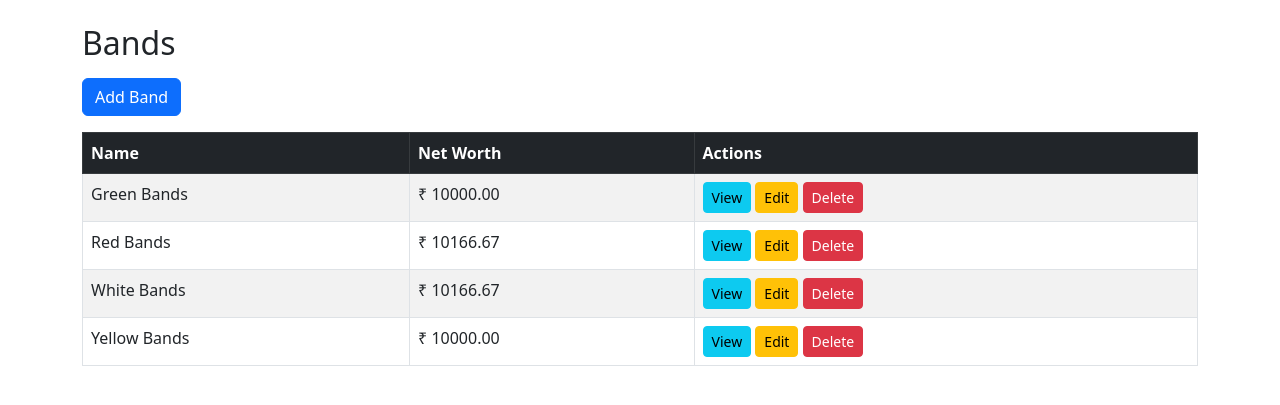
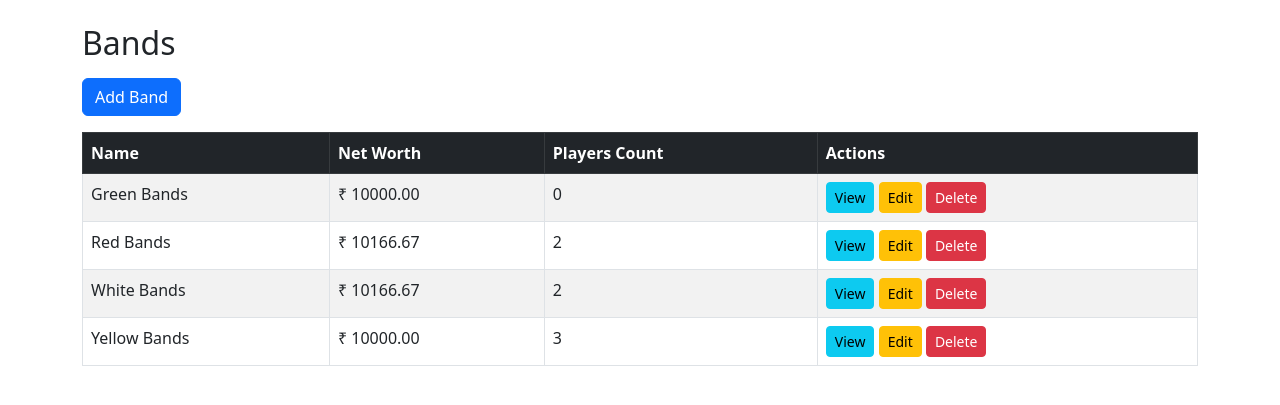
Before and after one commit to bhadrinath95/wrestling, a Django app: page /academy/bands/ in a window 1280 px wide. Shown: the part 56-461 px from the top of the page. Run offline with Django 5.2, Linux system fonts and the light colour scheme; a user stored in the database is signed in; data comes from the database, SQL or seed files in the repository.

Commit message:
third commit

```diff
--- a/academy/models.py
+++ b/academy/models.py
@@ -9,6 +9,10 @@ class Band(models.Model):
 
     def __str__(self):
         return self.name
+
+    @property
+    def player_count(self):
+        return self.player_band.count()
 
 class Player(models.Model):
     GENDER_CHOICES = [
--- a/templates/academy/bands/band_list.html
+++ b/templates/academy/bands/band_list.html
@@ -9,6 +9,7 @@
     <tr>
       <th>Name</th>
       <th>Net Worth</th>
+      <th>Players Count</th>
       <th>Actions</th>
     </tr>
   </thead>
@@ -17,6 +18,7 @@
     <tr>
       <td>{{ band.name }}</td>
       <td>₹ {{ band.networth|floatformat:2 }}</td>
+      <td>{{ band.player_count }}</td>
       <td>
         <a href="{% url 'band-view' band.id %}" class="btn btn-info btn-sm">View</a>
         <a href="{% url 'band-update' band.id %}" class="btn btn-warning btn-sm">Edit</a>
--- a/templates/academy/view.html
+++ b/templates/academy/view.html
@@ -68,6 +68,10 @@ img {
                     <p><strong>Networth:</strong> ₹ {{ instance.networth|floatformat:2 }}</p>
                 {% endif %}
 
+                {% if instance.player_count %}
+                    <p><strong>Player Count:</strong> ₹ {{ instance.player_count }}</p>
+                {% endif %}
+
                 </p>
             </div>
         </div>
--- a/templates/navbar.html
+++ b/templates/navbar.html
@@ -16,7 +16,7 @@
           <ul class="dropdown-menu">
             <li><a class="dropdown-item" href="{% url 'band-list' %}">Bands</a></li>
             <li><a class="dropdown-item" href="{% url 'player-list' %}">Players</a></li>
-            <li><a class="dropdown-item" href="{% url 'championship-list' %}">championship</a></li>
+            <li><a class="dropdown-item" href="{% url 'championship-list' %}">Championship</a></li>
           </ul>
         </li>
       </ul>
```
